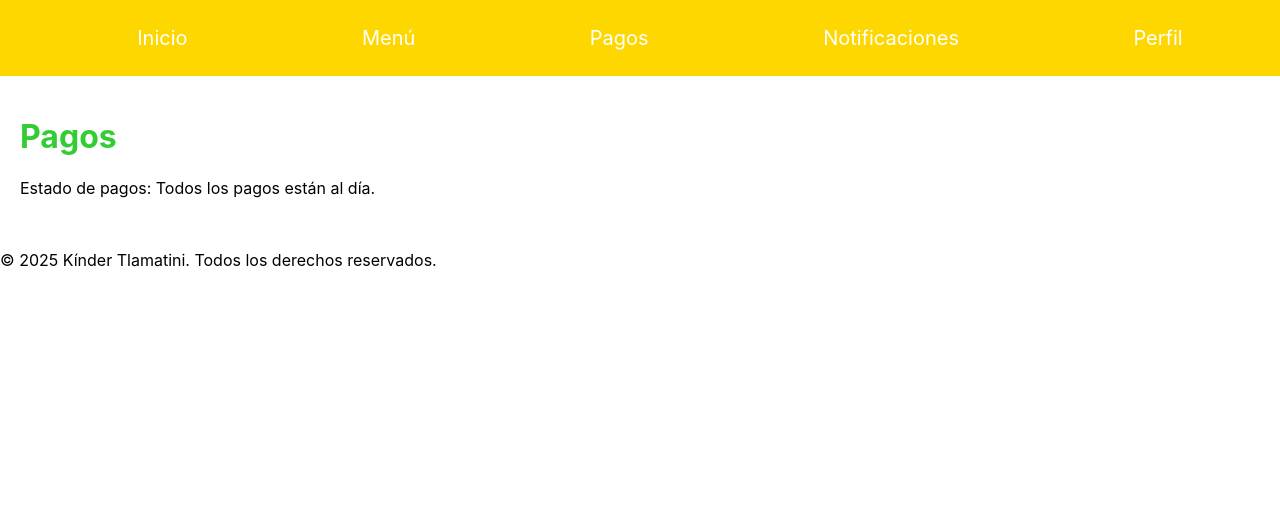
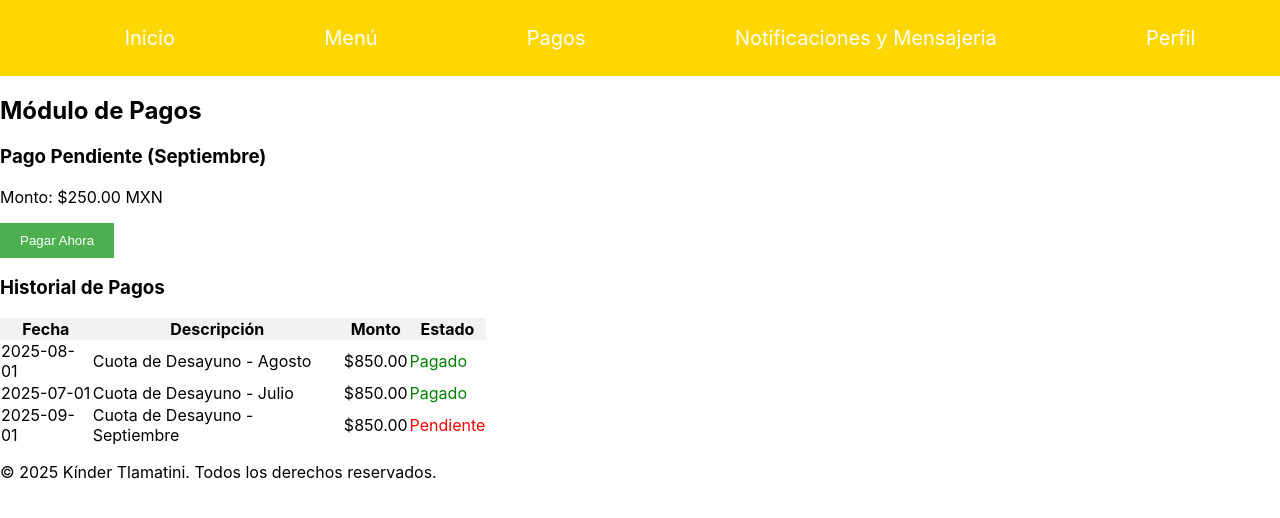
Before and after one commit to JhoselineDominguez/kinder-tlamatini, a React (Create React App) app: page /payments in a window 1280 px wide. Shown: the top 518 px of the page. Built offline with nearby package versions, Linux system fonts and the light colour scheme.

Commit message:
Fin Sprint 2: Implementación de componentes PB02 (Pagos) y PB05 (Comunicacion). Deuda Tecnica PB03 resuelta.

```diff
--- a/src/components/Dashboard.js
+++ b/src/components/Dashboard.js
@@ -10,7 +10,7 @@ const Dashboard = () => {
       </div>
       <div style={styles.section}>
         <h2>Estado de Pagos</h2>
-        <p>No tienes pagos pendientes.</p>
+        <p>Tienes 1 pago pendiente.</p>
       </div>
       <div style={styles.section}>
         <h2>Notificaciones Recientes</h2>
--- a/src/components/NavBar.js
+++ b/src/components/NavBar.js
@@ -8,7 +8,7 @@ const NavBar = () => {
         <li><Link to="/" style={styles.link}>Inicio</Link></li>
         <li><Link to="/menu" style={styles.link}>Menú</Link></li>
         <li><Link to="/payments" style={styles.link}>Pagos</Link></li>
-        <li><Link to="/notifications" style={styles.link}>Notificaciones</Link></li>
+        <li><Link to="/notifications" style={styles.link}>Notificaciones y Mensajeria</Link></li>
         <li><Link to="/profile" style={styles.link}>Perfil</Link></li>
       </ul>
     </nav>
--- a/src/components/Notifications.js
+++ b/src/components/Notifications.js
@@ -1,17 +1,39 @@
 import React from 'react';
 
 const Notifications = () => {
+  const announcements = [
+    { id: 1, date: '2025-11-10', sender: 'Comité Escolar', message: 'Recordatorio: Reunión de Padres el próximo viernes a las 18:00 hrs.' },
+    { id: 2, date: '2025-11-05', sender: 'Tesorera', message: 'Aviso: La plataforma de pagos estará en mantenimiento el martes por la mañana.' },
+    { id: 3, date: '2025-11-28', sender: 'Comité Escolar', message: '¡Felicidades! Iniciamos el segundo bimestre con éxito.' },
+  ];
+
   return (
-    <div style={styles.container}>
-      <h1 style={styles.header}>Notificaciones</h1>
-      <p>No tienes nuevas notificaciones.</p>
+    <div className="communication-container">
+      <h2>Notificaciones y Mensajeria</h2>
+
+      <section className="announcements">
+        <h3>Avisos Recientes del Kínder</h3>
+        {announcements.map(ann => (
+          <div key={ann.id} style={{ border: '1px solid #ccc', padding: '10px', marginBottom: '10px', borderRadius: '5px' }}>
+            <p><strong>{ann.sender}</strong> - <small>{ann.date}</small></p>
+            <p>{ann.message}</p>
+          </div>
+        ))}
+      </section>
+
+      <section className="message-form" style={{ marginTop: '30px' }}>
+        <h3>Enviar Mensaje a Tesorería</h3>
+        <textarea
+          placeholder="Escribe tu mensaje aquí..."
+          rows="4"
+          style={{ width: '100%', padding: '10px', resize: 'vertical' }}
+        />
+        <button style={{ marginTop: '10px', padding: '10px 20px', backgroundColor: '#007bff', color: 'white', border: 'none', cursor: 'pointer' }}>
+          Enviar
+        </button>
+      </section>
     </div>
   );
 };
 
-const styles = {
-  container: { padding: '20px' },
-  header: { color: '#FF4500' }
-};
-
 export default Notifications;
--- a/src/components/Payments.js
+++ b/src/components/Payments.js
@@ -1,17 +1,49 @@
 import React from 'react';
 
-const Payments = () => {
+const PaymentsPage = () => {
+  const transactionHistory = [
+    { id: 1, date: '2025-08-01', description: 'Cuota de Desayuno - Agosto', amount: 850.00, status: 'Pagado' },
+    { id: 2, date: '2025-07-01', description: 'Cuota de Desayuno - Julio', amount: 850.00, status: 'Pagado' },
+    { id: 3, date: '2025-09-01', description: 'Cuota de Desayuno - Septiembre', amount: 850.00, status: 'Pendiente' },
+  ];
+
   return (
-    <div style={styles.container}>
-      <h1 style={styles.header}>Pagos</h1>
-      <p>Estado de pagos: Todos los pagos están al día.</p>
+    <div className="payments-container">
+      <h2>Módulo de Pagos</h2>
+
+      <section className="pending-payment">
+        <h3>Pago Pendiente (Septiembre)</h3>
+        <p>Monto: $250.00 MXN</p>
+        <button style={{ padding: '10px 20px', backgroundColor: '#4CAF50', color: 'white', border: 'none', cursor: 'pointer' }}>
+          Pagar Ahora
+        </button>
+      </section>
+
+      <section className="history">
+        <h3>Historial de Pagos</h3>
+        <table style={{ width: '38%', borderCollapse: 'collapse', marginTop: '15px' }}>
+          <thead>
+            <tr style={{ backgroundColor: '#f2f2f2' }}>
+              <th>Fecha</th>
+              <th>Descripción</th>
+              <th>Monto</th>
+              <th>Estado</th>
+            </tr>
+          </thead>
+          <tbody>
+            {transactionHistory.map(tx => (
+              <tr key={tx.id}>
+                <td>{tx.date}</td>
+                <td>{tx.description}</td>
+                <td>${tx.amount.toFixed(2)}</td>
+                <td style={{ color: tx.status === 'Pagado' ? 'green' : 'red' }}>{tx.status}</td>
+              </tr>
+            ))}
+          </tbody>
+        </table>
+      </section>
     </div>
   );
 };
 
-const styles = {
-  container: { padding: '20px' },
-  header: { color: '#32CD32' }
-};
-
-export default Payments;
+export default PaymentsPage;
```
